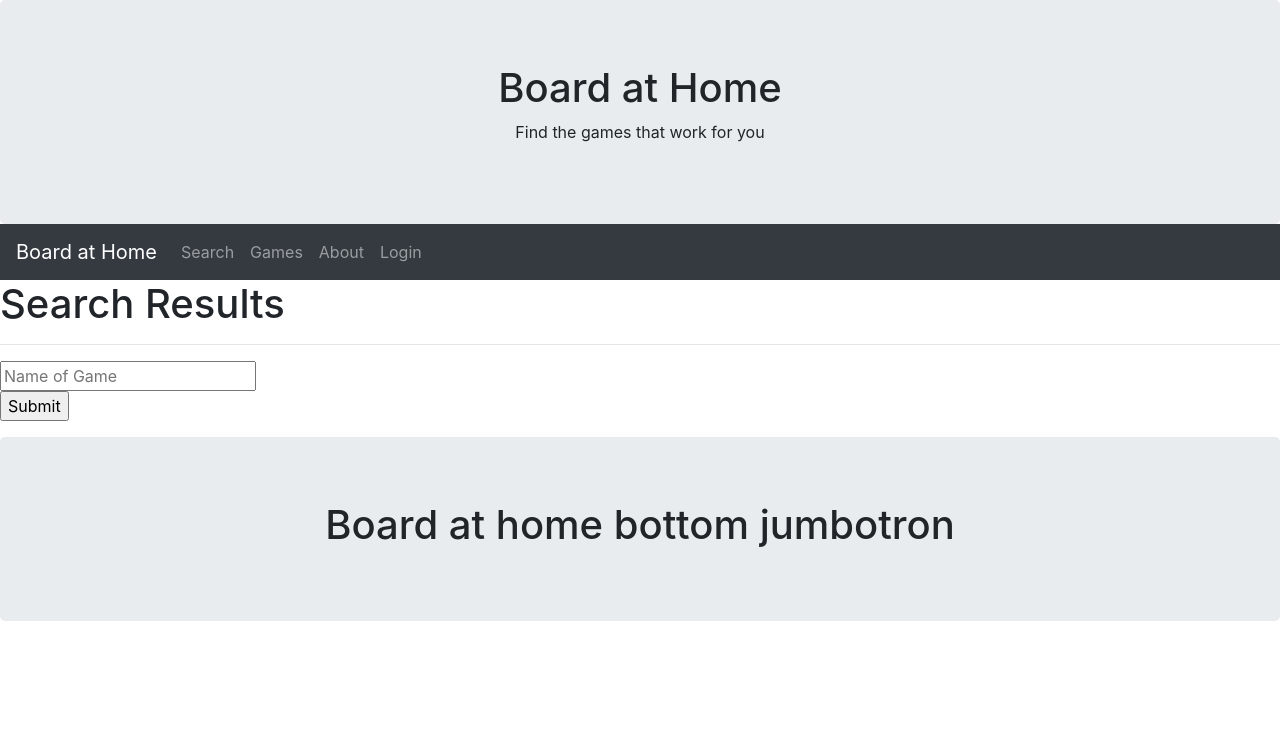
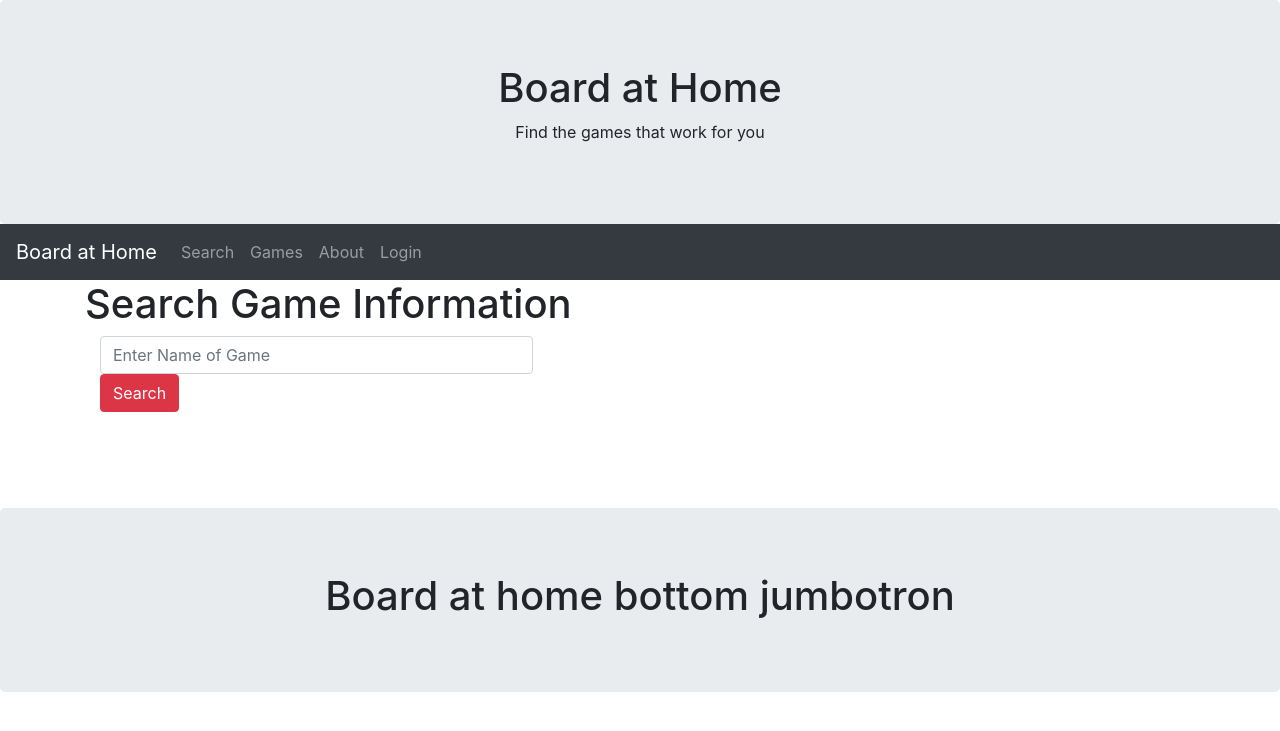
Before and after one commit to hm-haitham/Board-at-home, a Django app: page /accounts/search/ in a window 1280 px wide. Shown: the top 731 px of the page. Run offline with Django 3.2, Linux system fonts and the light colour scheme; parts of the project's set-up code (start-up, migrations or seed data) failed here and were passed over; some libraries are stand-ins or nearby versions.

Commit message:
Update Search_Page.html

```diff
--- a/accounts/templates/accounts/Search_Page.html
+++ b/accounts/templates/accounts/Search_Page.html
@@ -1,14 +1,9 @@
 {% extends 'base.html' %}
 {% load static %}
 
-
-{% block head %}
-<title>Board at Home - Search </title>
-
-{% endblock %}
 {% block body %}
 
-<div class="dropdown">
+<!-- <div class="dropdown">
   <h1>Search Results</h1>
   <hr>
 <form autocomplete="off" action="/action_page.php">
@@ -16,8 +11,7 @@
     <input id="myInput" type="text" name="Game" placeholder="Name of Game">
   </div>
   <input type="submit">
-</form>
-<!--     <datalist id="Number_of_players">
+</form>     <datalist id="Number_of_players">
         <option>2-4</option>
         <option>5-10</option>
         <option>10+</option>
@@ -37,8 +31,7 @@
         <option>4</option>
         <option>5</option>
     </datalist>
-    <input  autoComplete="off" list="Ratings" placeholder="Ratings"/>  -->
-</div>
+    <input  autoComplete="off" list="Ratings" placeholder="Ratings"/>  </div>
 
 <script>
 function autocomplete(inp, arr) {
@@ -144,6 +137,45 @@ var countries = ["Catan","Monopoly","Chess"];
 
 /*initiate the autocomplete function on the "myInput" element, and pass along the countries array as possible autocomplete values:*/
 autocomplete(document.getElementById("myInput"), countries);
-</script>
+</script> -->
+
+<div class="container">
+<h1> Search Game Information</h1>
+<form method="post" action="/search/">
+		{% csrf_token %}
+		<div class="form-group">
+			<div class="col-lg-5">
+		<input type="text" name="srh" class="form-control" placeholder="Enter Name of Game">
+			</div>
+			<label class="col-lg-2">
+				<button type="submit" class="btn btn-danger">Search</button>
+			</label>
+		</div>
+
+</form><br><br>
+<div>
+	{% if messages %}
+		<ul class="messages">
+			{% for k in messages %}
+			<li style="color: red">{{ k }}</li>
+		{% endfor %}
+		</ul>
+	{% endif %}
+</div><br>
+	<div style="color: blue">
+		{% if sr %}
+			{% for k in sr %}
+			<table border="0px" width="300px">
+			<tr>
+				<td>Name</td>
+				<td>{{ k.City }}</td>
+			</tr>
+
+			</table>
+		<hr>
+			{% endfor %}
+		{% endif %}
+	</div>
+</div>
 
 {% endblock %}
```
